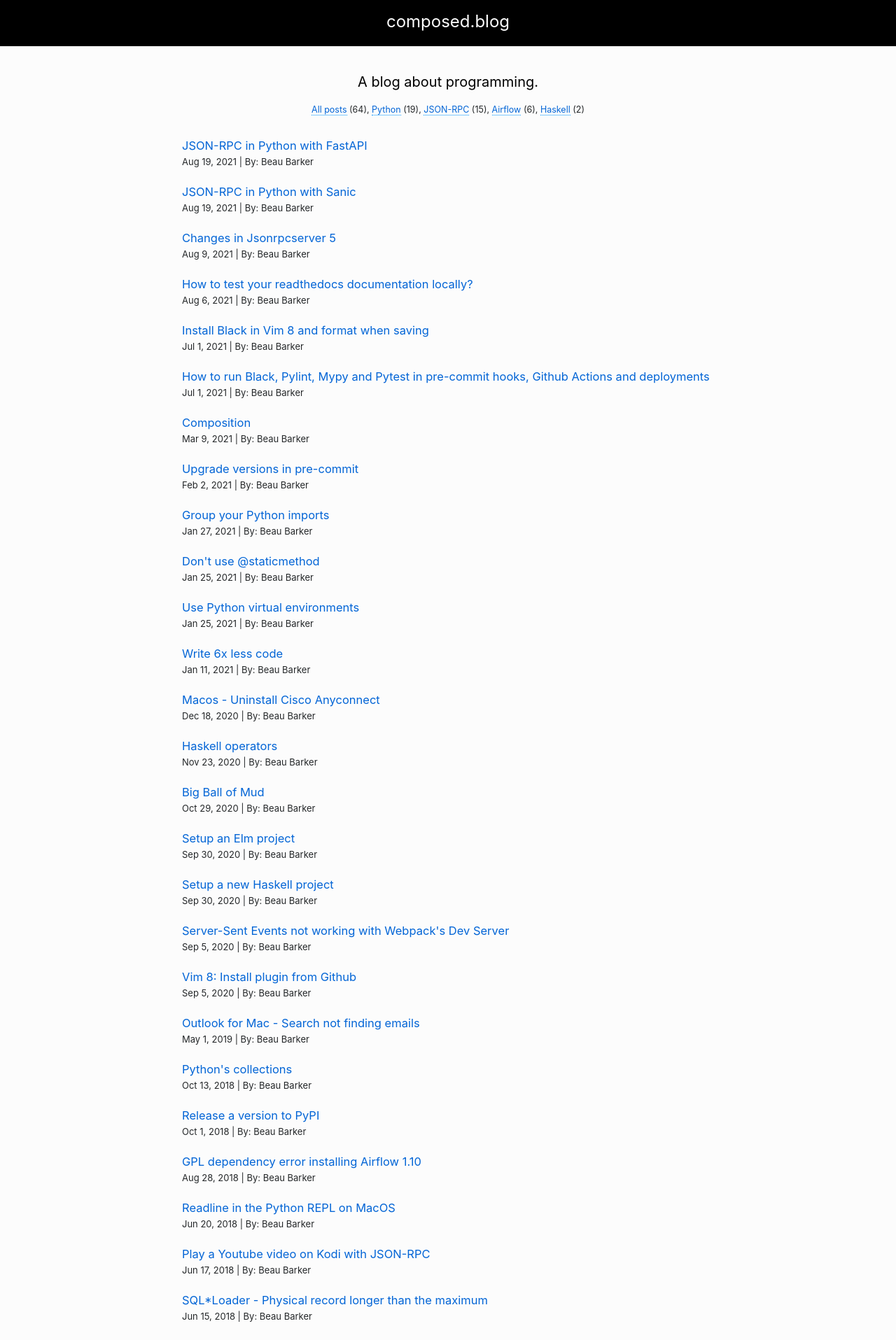
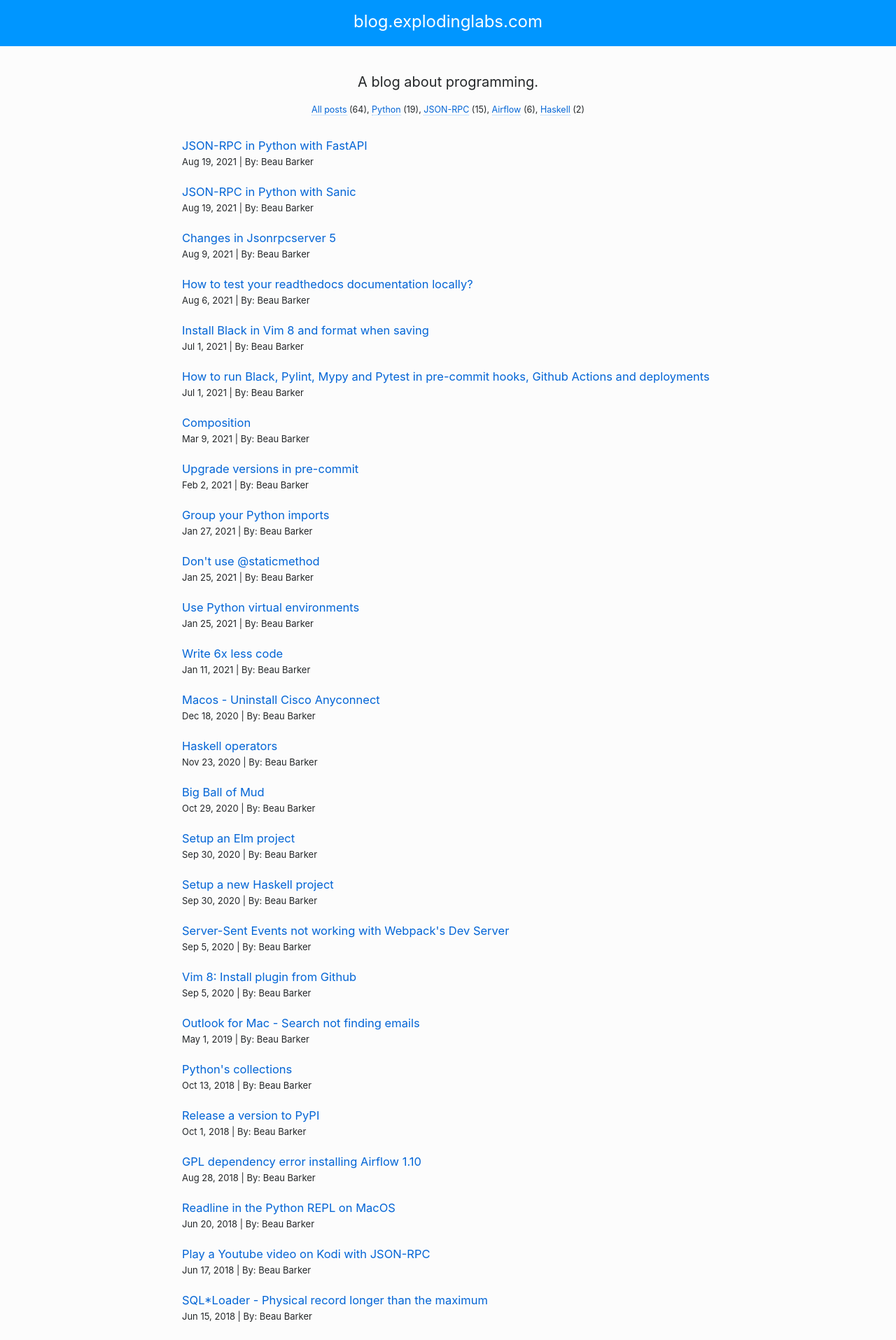
Before and after one commit to explodinglabs/explodinglabs.github.io, a Jekyll site: the page built from index.html, in a window 1280 px wide. Shown: the top 1915 px of the page at 70% size. Built offline with Jekyll 4.4.1, drawn with Linux system fonts in a browser that asks for light colours; some web fonts are replaced.

Commit message:
Adjust design

```diff
--- a/_includes/footer.html
+++ /dev/null
@@ -1,2 +0,0 @@
-<footer class="site-footer">
-</footer>
--- a/_layouts/all.html
+++ b/_layouts/all.html
@@ -2,13 +2,10 @@
 <html>
     {% include head.html %}
     <body>
-        <header>
-            <a href="/" style="font-size: 1.6em; color: white; border-bottom: none">composed.blog</a>
-        </header>
-        <div class="wrapper">
-            {{ content }}
-        </div>
-        {% include footer.html %}
+        <nav>
+            <a href="/" style="font-size: 1.6em; color: white; border-bottom: none">blog.explodinglabs.com</a>
+        </nav>
+        {{ content }}
     </body>
 
 </html>
--- a/_layouts/category.html
+++ b/_layouts/category.html
@@ -7,7 +7,7 @@ layout: page
 
 {% include categories.html %}
 
-<ul class="post-list">
+<ul class="wrapper post-list">
     {% assign posts = site.posts | sort: 'date' | reverse %}
     {% for post in posts %}
         {% if post.category == page.subcategory and post.sitemap != false %}
--- a/css/main.scss
+++ b/css/main.scss
@@ -44,12 +44,11 @@ body {
     background-color: #fcfcfc;
 }
 
-/* Site header */
-header {
+nav {
     padding-top: $space;
     padding-bottom: $space;
     margin-bottom: $space * 2;
-    background-color: black;
+    background-color: #0096FF;
     color: white;
     text-align: center;
 }
@@ -80,7 +79,7 @@ header {
 .post-meta {
     font-size: smaller;
     color: #666;
-    a { color: #666; border: 0; }
+    a { color: #666; border-bottom: 1px solid #ccc; }
     margin-bottom: $space * 1.5;
 }
 
@@ -95,20 +94,11 @@ header {
     line-height: 150%;
 }
 
-.site-footer {
+footer {
     font-size: smaller;
     margin-bottom: $space * 2;
 }
 
-.links {
-    font-size: smaller;
-    margin-bottom: $space;
-}
-
-h1,h2,h3 {
-    /* Because sometimes the h is a link which changes its color */
-    color: black;
-}
 
 h1 {
     font-size: 24px;
@@ -133,7 +123,7 @@ h3 {
 a {
     color: #0365d6;
     text-decoration: none;
-    border-bottom: 1px dotted #0096ff;
+    border-bottom: 1px dotted #9cf;
     &:hover { color: orange; }
 }
 
@@ -143,9 +133,6 @@ p {
 
 blockquote, ul, ol, dl, figure, %vertical-rhythm {
     margin-bottom: $space;
-}
-
-p, ul, ol {
 }
 
 @media screen and (min-width: 751px) {
--- a/index.html
+++ b/index.html
@@ -6,7 +6,7 @@ title: Composed -- A blog about programming.
 
 {% include categories.html %}
 
-<ul class="post-list">
+<ul class="wrapper post-list">
     {% assign all_posts_date = site.posts | sort: 'date' | reverse %}
     {% for post in all_posts_date %}
         {% if post.sitemap != false %}
```
Also changed, not shown: _layouts/post.html (+6 -5 lines).
